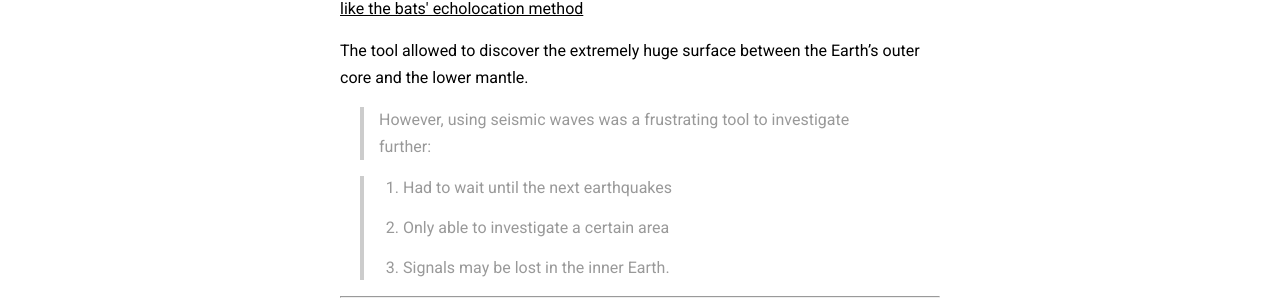
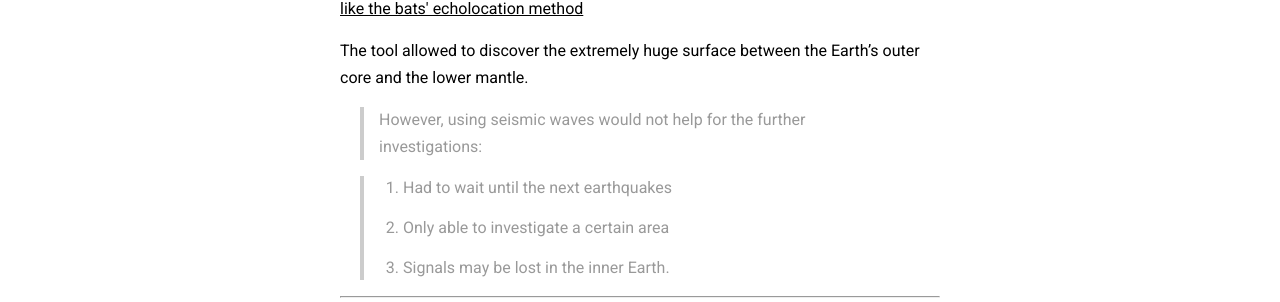
Before and after one commit to kun-w-lee/blog, a Jekyll site: the page built from _posts/2020-08-20-revealed_surface.md, in a window 1280 px wide and 900 px high, scrolled down 1701 px. Shown: the part 150-452 px from the top of the window. Built offline with Jekyll 4.4.1, drawn with Linux system fonts in a browser that asks for light colours; nearby versions of some CDN libraries.

Commit message:
Update 2020-08-20-revealed_surface.md

```diff
--- a/_posts/2020-08-20-revealed_surface.md
+++ b/_posts/2020-08-20-revealed_surface.md
@@ -44,7 +44,7 @@ The echoes arrive to us quicker as they are generated from closer structures, an
 
 The tool allowed to discover the extremely huge surface between the Earth's outer core and the lower mantle.
 
-> However, using seismic waves was a frustrating tool to investigate further:
+> However, using seismic waves would not help for the further investigations:
 
 > 1.  Had to wait until the next earthquakes
 > 2.  Only able to investigate a certain area
```
